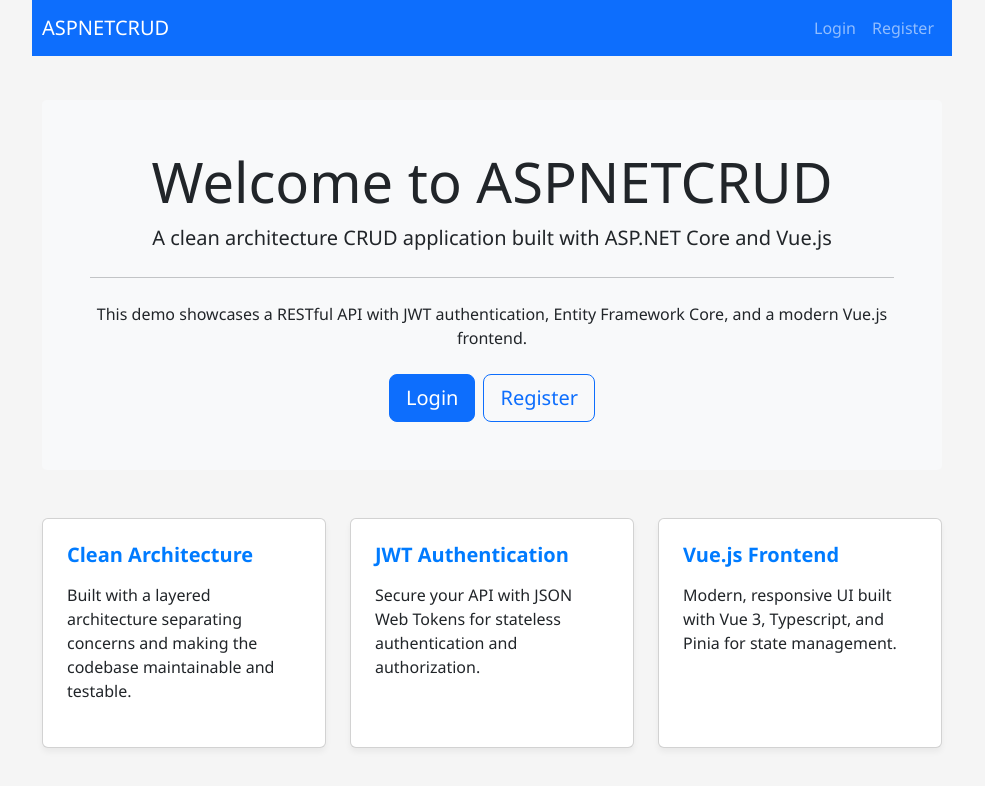
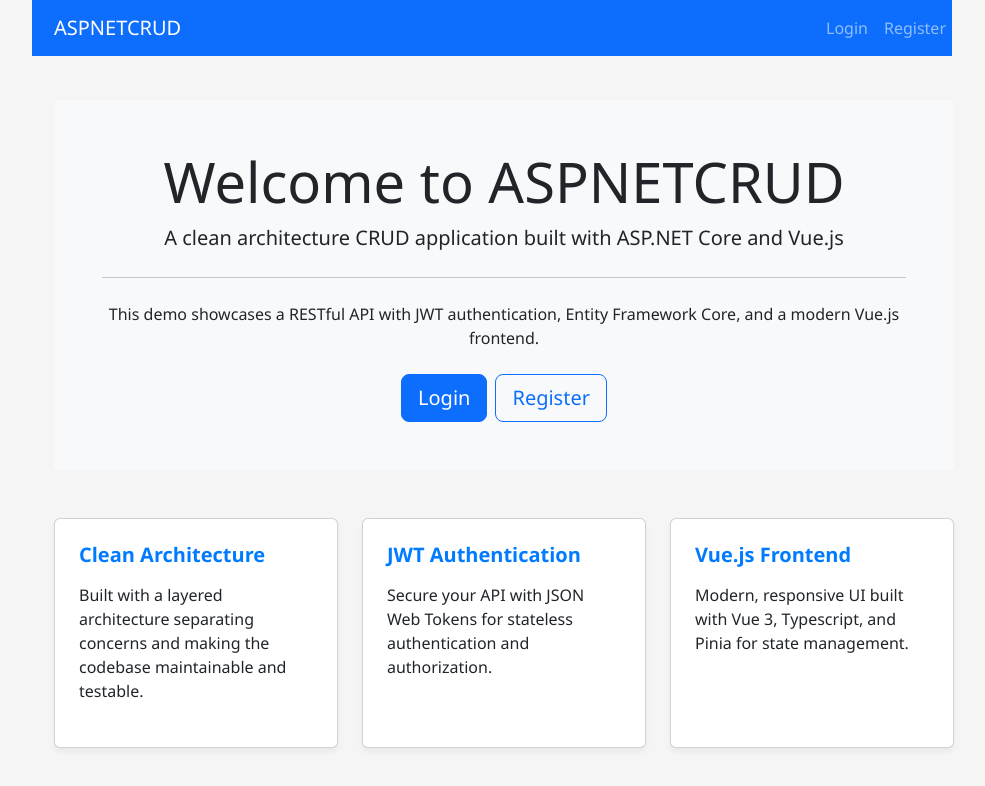
Before and after one commit to mrhonek/dotnetcrudclient, a Vue app: page / in a window 1280 px wide. Shown: the top 786 px of the page, without its empty margins (0-985 px from the left). Built offline with nearby package versions, Linux system fonts and the light colour scheme; the HTML template or start-up script is replaced by a standard one.

Commit message:
fix: Shift container slightly to the right for balanced whitespace

```diff
--- a/src/App.vue
+++ b/src/App.vue
@@ -48,16 +48,20 @@
 .container {
   width: 920px !important;
   max-width: 920px !important;
-  margin: 0 auto !important;
+  margin-left: auto !important;
+  margin-right: auto !important;
   padding-left: 10px !important;
   padding-right: 10px !important;
   box-sizing: border-box !important;
+  position: relative !important;
+  left: 12px !important; /* Shift container slightly to the right */
   /* outline: 1px solid red !important; /* Debugging outline - remove after fixing */
 }
 
 @media (max-width: 992px) {
   .container {
     width: 95% !important;
+    left: 0 !important; /* No shift on smaller screens */
   }
 }
 
--- a/src/components/NavBar.vue
+++ b/src/components/NavBar.vue
@@ -102,11 +102,14 @@
 .navbar .container {
   width: 920px !important;
   max-width: 920px !important;
+  position: relative !important;
+  left: 12px !important; /* Match the shift in App.vue */
 }
 
 @media (max-width: 992px) {
   .navbar .container {
     width: 95% !important;
+    left: 0 !important; /* No shift on smaller screens */
   }
 }
 </style>
```
